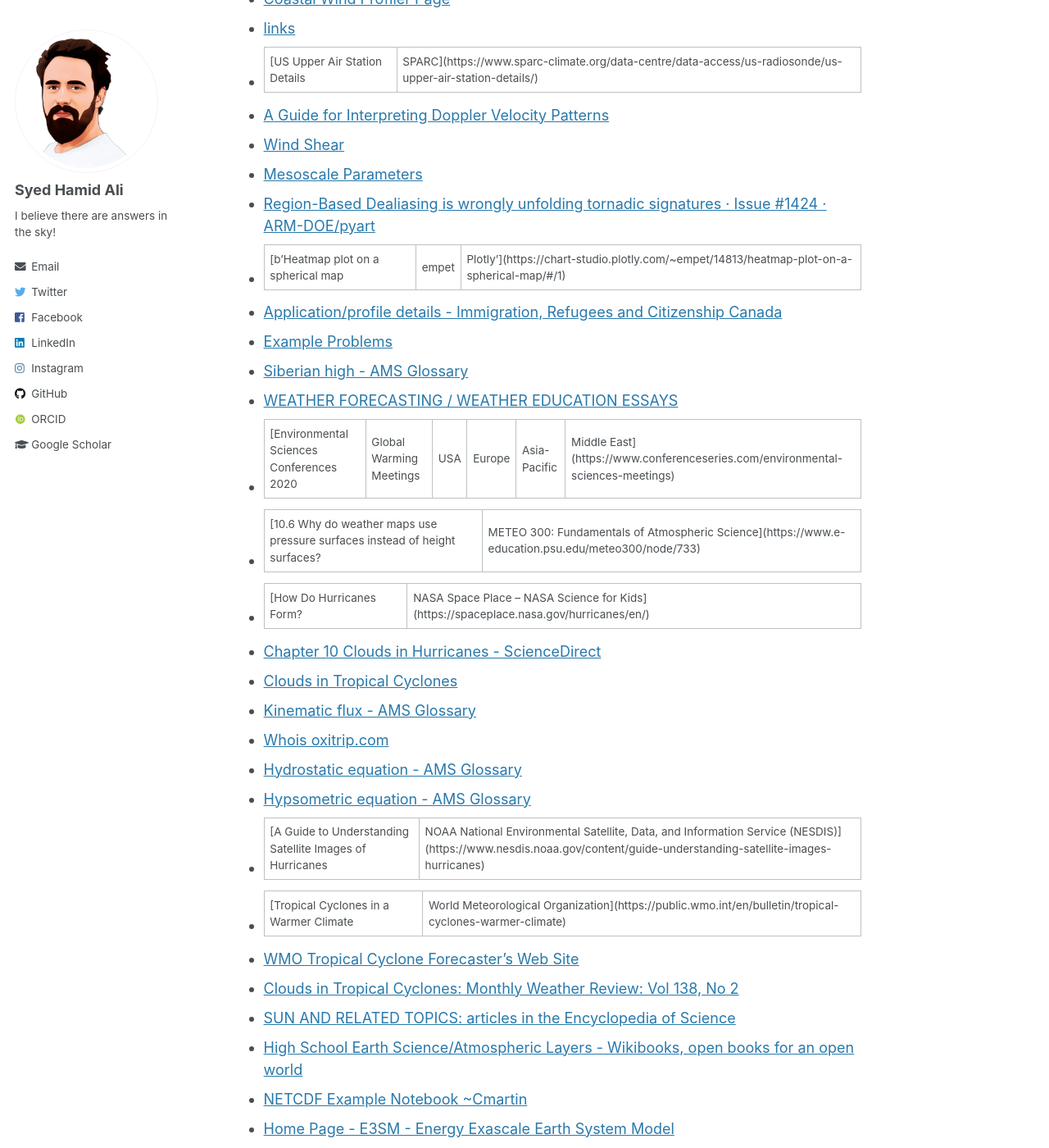
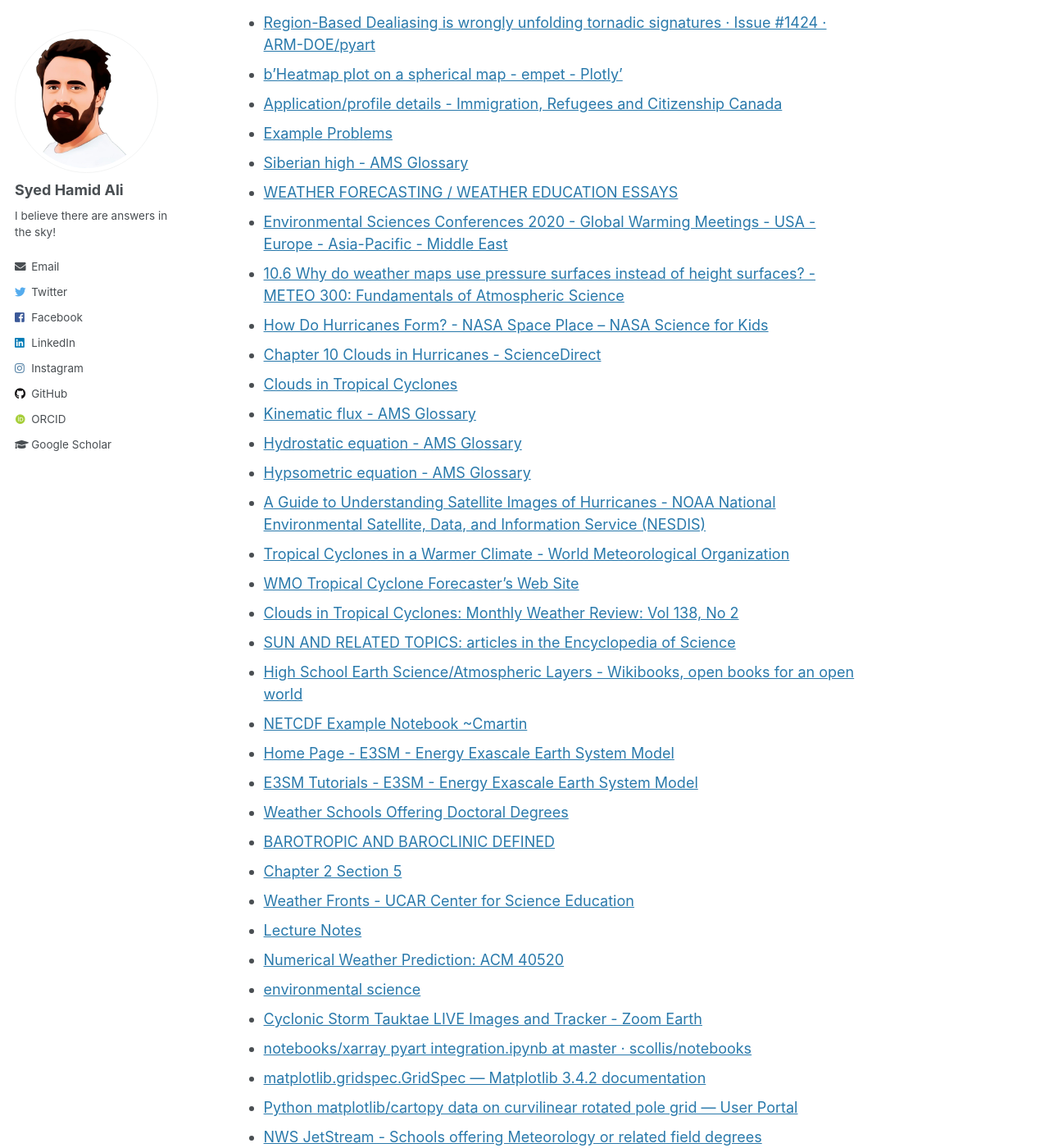
Before and after one commit to syedhamidali/syedhamidali.github.io, a Jekyll site: the page built from _pages/ResourceHub.md, in a window 1280 px wide and 1400 px high, scrolled down 2251 px. Shown: the whole window at 82% size. Built offline with Jekyll 4.4.1, drawn with Linux system fonts in a browser that asks for light colours; some web fonts are replaced; some of the changed text lies outside the part shown.

Commit message:
add page ResourceHub t1

```diff
--- a/_pages/ResourceHub.md
+++ b/_pages/ResourceHub.md
@@ -19,7 +19,7 @@ Create your own colormap
 - [Storm Prediction Center - Current Mesoscale Discussions](https://www.spc.noaa.gov/products/md/)
 - [COD: Forecast Models](https://weather.cod.edu/forecast/)
 - [Tropical Tidbits](https://www.tropicaltidbits.com/)
-- [Lesson 1. Forecasting Fundamentals | Learning Weather at Penn State Meteorology](https://learningweather.psu.edu/node/75)
+- [Lesson 1. Forecasting Fundamentals Learning Weather at Penn State Meteorology](https://learningweather.psu.edu/node/75)
 - [JetStream](https://www.weather.gov/jetstream/)
 - [Storm Prediction Center - Sounding Analysis Archive](https://www.spc.noaa.gov/exper/soundings/)
 - [COD: Satellite and Radar](https://weather.cod.edu/satrad/)
@@ -29,7 +29,7 @@ Create your own colormap
 - [GOES-East CONUS - GeoColor - NOAA / NESDIS / STAR](https://www.star.nesdis.noaa.gov/GOES/conus_band.php?sat=G16&band=GEOCOLOR&length=24)
 - [Atmospheric Soundings](http://weather.uwyo.edu/upperair/sounding.html)
 - [GEMPAK Documentation](https://unidata.github.io/gempak/)
-- [3.5 The Skew-T Diagram: A Wonderful Tool! | METEO 300: Fundamentals of Atmospheric Science](https://www.e-education.psu.edu/meteo300/node/638)
+- [3.5 The Skew-T Diagram: A Wonderful Tool! - METEO 300: Fundamentals of Atmospheric Science](https://www.e-education.psu.edu/meteo300/node/638)
 - [Skew-T Parameters and Indices](https://www.weather.gov/source/zhu/ZHU_Training_Page/convective_parameters/skewt/skewtinfo.html#Sounding1)
 - [Radar Meteorology Glossary](https://courses.comet.ucar.edu/mod/glossary/view.php?id=1599&mode=letter&hook=S&sortkey=&sortorder=)
 - [Skew-T Mastery](https://www.meted.ucar.edu/mesoprim/skewt/)
@@ -38,13 +38,13 @@ Create your own colormap
 - [https://home.chpc.utah.edu/~hallar/cloud_physics/lectures.html](https://home.chpc.utah.edu/~hallar/cloud_physics/lectures.html)
 - [Index of /data/sundar/MODIS_AOD_L3_HRG](https://www.nsstc.uah.edu/data/sundar/MODIS_AOD_L3_HRG/)
 - [Atmosphere Data Store (ECMWF)](https://ads.atmosphere.copernicus.eu/cdsapp#!/home)
-- [Predicting trajectories of caribbean hurricanes | Kaggle](https://www.kaggle.com/code/plutsch/predicting-trajectories-of-caribbean-hurricanes)
-- [forestfire impact prediction (stats and ml) | Kaggle](https://www.kaggle.com/code/psvishnu/forestfire-impact-prediction-stats-and-ml/notebook#Define-the-metrics)
+- [Predicting trajectories of caribbean hurricanes - Kaggle](https://www.kaggle.com/code/plutsch/predicting-trajectories-of-caribbean-hurricanes)
+- [forestfire impact prediction (stats and ml) - Kaggle](https://www.kaggle.com/code/psvishnu/forestfire-impact-prediction-stats-and-ml/notebook#Define-the-metrics)
 - [Predicting the area burned by forest fires with weather data](https://manuelemacchia.com/forest-fires/)
 - [Dual-Pol Products](https://www.weather.gov/jan/dualpolupgrade-products#:~:text=Uses%3A%20ZDR%20can%20be%20used,identify%20aggregation%20of%20dry%20snow.)
-- [Publications and Other Products | Alaska EPSCoR](https://www.alaska.edu/epscor/products/)
+- [Publications and Other Products - Alaska EPSCoR](https://www.alaska.edu/epscor/products/)
 - [MPAS Tutorial — Practice Session Guide](https://www2.mmm.ucar.edu/projects/mpas/tutorial/Virtual2023/)
-- [UniTime 4.7| Lookup Classes](https://timetable.mypurdue.purdue.edu/Timetabling/gwt.jsp?page=classes#name=EAPS&sort=0&term=Fall2023PWL)
+- [UniTime 4.7- Lookup Classes](https://timetable.mypurdue.purdue.edu/Timetabling/gwt.jsp?page=classes#name=EAPS&sort=0&term=Fall2023PWL)
 - [Ohio Valley Derecho: 10 Years Later](https://storymaps.arcgis.com/stories/d009e98baa2d46b48093e82d27b1d18a)
 - [Graduate School Database](https://www.purdue.edu/gradschool/gsdb/wps_future_courses_php/proc_future_courses.php)
 - [nowCOAST](https://nowcoast.noaa.gov/#x=-84.294067&y=39.632677&z=8&layers=95+125:1,6,2,3,4+185+225+285+295+300+305+315+320+325&au=10&o=1.00,1.00,1.00,0.75,0.50,0.85,1.00)
@@ -53,33 +53,32 @@ Create your own colormap
 - [12.7: Cylindrical and Spherical Coordinates - Mathematics LibreTexts](https://math.libretexts.org/Bookshelves/Calculus/Calculus_(OpenStax)/12%3A_Vectors_in_Space/12.07%3A_Cylindrical_and_Spherical_Coordinates)
 - [Csu radartools tutorial - Lrose Wiki](http://wiki.lrose.net/index.php/Csu_radartools_tutorial)
 - [IASTATE Data Archive](https://mtarchive.geol.iastate.edu/)
-- [UNdata | record view | Sunshine](https://data.un.org/Data.aspx?d=CLINO&f=ElementCode%3a15%3bCountryCode%3aUS&c=2,5,6,7,10,15,18,19,20,22,24,26,28,30,32,34,36,38,40,42,44,46&s=CountryName:asc,WmoStationNumber:asc,StatisticCode:asc&v=1)
+- [UNdata - record view - Sunshine](https://data.un.org/Data.aspx?d=CLINO&f=ElementCode%3a15%3bCountryCode%3aUS&c=2,5,6,7,10,15,18,19,20,22,24,26,28,30,32,34,36,38,40,42,44,46&s=CountryName:asc,WmoStationNumber:asc,StatisticCode:asc&v=1)
 - [SondeHub Tracker](https://sondehub.org/#!mt=Mapnik&mz=2&qm=3h&mc=54.97761,-18.45703)
 - [The Bufkit Warehouse - Data Sources](https://meteor.geol.iastate.edu/~ckarsten/bufkit/data/)
 - [Interactive Skew-T](https://www.meted.ucar.edu/mesoprim/skewtd3/)
 - [Coastal Wind Profiler Page](https://met.nps.edu/~lind/profiler/coastprf.htm)
 - [links](https://owd.tcnj.edu/~magee/171/links.html)
-- [US Upper Air Station Details | SPARC](https://www.sparc-climate.org/data-centre/data-access/us-radiosonde/us-upper-air-station-details/)
+- [US Upper Air Station Details - SPARC](https://www.sparc-climate.org/data-centre/data-access/us-radiosonde/us-upper-air-station-details/)
 - [A Guide for Interpreting Doppler Velocity Patterns](https://nssl.noaa.gov/publications/dopplerguide/contents.html)
 - [Wind Shear](https://www.spc.noaa.gov/exper/soundings/help/shear.html#:~:text=Bulk%20Shear%20%2D%20The%20bulk%20wind,supercell%20and%20nonsupercell%20thunderstorm%20environments.)
 - [Mesoscale Parameters](https://www.weather.gov/source/zhu/ZHU_Training_Page/convective_parameters/Sounding_Stuff/MesoscaleParameters.html#:~:text=Supercells%20are%20commonly%20associated%20with,and%20greater%20through%20this%20depth.&text=The%20maximum%20bulk%20shear%20from,of%20the%20equilibrium%20level%20height.)
 - [Region-Based Dealiasing is wrongly unfolding tornadic signatures · Issue #1424 · ARM-DOE/pyart](https://github.com/ARM-DOE/pyart/issues/1424)
-- [b'Heatmap plot on a spherical map | empet | Plotly'](https://chart-studio.plotly.com/~empet/14813/heatmap-plot-on-a-spherical-map/#/1)
+- [b'Heatmap plot on a spherical map - empet - Plotly'](https://chart-studio.plotly.com/~empet/14813/heatmap-plot-on-a-spherical-map/#/1)
 - [Application/profile details - Immigration, Refugees and Citizenship Canada](https://onlineservices-servicesenligne.cic.gc.ca/mycic/dashboard)
 - [Example Problems](http://www.braeunig.us/space/problem.htm)
 - [Siberian high - AMS Glossary](http://glossary.ametsoc.org/wiki/Siberian_high)
 - [WEATHER FORECASTING / WEATHER EDUCATION ESSAYS](http://www.theweatherprediction.com/habyhints/)
-- [Environmental Sciences Conferences 2020 | Global Warming Meetings | USA | Europe | Asia-Pacific | Middle East](https://www.conferenceseries.com/environmental-sciences-meetings)
-- [10.6 Why do weather maps use pressure surfaces instead of height surfaces? | METEO 300: Fundamentals of Atmospheric Science](https://www.e-education.psu.edu/meteo300/node/733)
-- [How Do Hurricanes Form? | NASA Space Place – NASA Science for Kids](https://spaceplace.nasa.gov/hurricanes/en/)
+- [Environmental Sciences Conferences 2020 - Global Warming Meetings - USA - Europe - Asia-Pacific - Middle East](https://www.conferenceseries.com/environmental-sciences-meetings)
+- [10.6 Why do weather maps use pressure surfaces instead of height surfaces? - METEO 300: Fundamentals of Atmospheric Science](https://www.e-education.psu.edu/meteo300/node/733)
+- [How Do Hurricanes Form? - NASA Space Place – NASA Science for Kids](https://spaceplace.nasa.gov/hurricanes/en/)
 - [Chapter 10 Clouds in Hurricanes - ScienceDirect](https://www.sciencedirect.com/science/article/pii/S0074614208628545)
 - [Clouds in Tropical Cyclones](https://journals.ametsoc.org/doi/full/10.1175/2009MWR2989.1)
 - [Kinematic flux - AMS Glossary](http://glossary.ametsoc.org/wiki/Kinematic_flux)
-- [Whois oxitrip.com](https://www.whois.com/whois/oxitrip.com)
 - [Hydrostatic equation - AMS Glossary](http://glossary.ametsoc.org/wiki/Hydrostatic_equation)
 - [Hypsometric equation - AMS Glossary](http://glossary.ametsoc.org/wiki/Hypsometric_equation)
-- [A Guide to Understanding Satellite Images of Hurricanes | NOAA National Environmental Satellite, Data, and Information Service (NESDIS)](https://www.nesdis.noaa.gov/content/guide-understanding-satellite-images-hurricanes)
-- [Tropical Cyclones in a Warmer Climate | World Meteorological Organization](https://public.wmo.int/en/bulletin/tropical-cyclones-warmer-climate)
+- [A Guide to Understanding Satellite Images of Hurricanes - NOAA National Environmental Satellite, Data, and Information Service (NESDIS)](https://www.nesdis.noaa.gov/content/guide-understanding-satellite-images-hurricanes)
+- [Tropical Cyclones in a Warmer Climate - World Meteorological Organization](https://public.wmo.int/en/bulletin/tropical-cyclones-warmer-climate)
 - [WMO Tropical Cyclone Forecaster's Web Site](https://www.wmo.int/pages/prog/www/TCF/TRAINING_DOC/BOM/Dvorak.shtml)
 - [Clouds in Tropical Cyclones: Monthly Weather Review: Vol 138, No 2](https://journals.ametsoc.org/doi/full/10.1175/2009MWR2989.1#)
 - [SUN AND RELATED TOPICS: articles in the Encyclopedia of Science](https://www.daviddarling.info/encyclopedia/S/solar_topics.html)
@@ -90,22 +89,22 @@ Create your own colormap
 - [Weather Schools Offering Doctoral Degrees](https://weather-schools.com/doctoral)
 - [BAROTROPIC AND BAROCLINIC DEFINED](https://www.theweatherprediction.com/habyhints/49/)
 - [Chapter 2 Section 5](http://www.ccpo.odu.edu/SEES/ozone/class/Chap_2/2_5.htm)
-- [Weather Fronts | UCAR Center for Science Education](https://scied.ucar.edu/learning-zone/how-weather-works/weather-fronts)
+- [Weather Fronts - UCAR Center for Science Education](https://scied.ucar.edu/learning-zone/how-weather-works/weather-fronts)
 - [Lecture Notes](https://maths.ucd.ie/~plynch/LECTURE-NOTES/DYNAMIC-Met-2004/)
 - [Numerical Weather Prediction: ACM 40520](https://maths.ucd.ie/~plynch/LECTURE-NOTES/NWP-2004/)
 - [environmental science](https://www.ugc.ac.in/oldpdf/modelcurriculum/env.pdf)
-- [Cyclonic Storm Tauktae LIVE Images and Tracker | Zoom Earth](https://zoom.earth/storms/tauktae-2021/#layers=wind,fires)
+- [Cyclonic Storm Tauktae LIVE Images and Tracker - Zoom Earth](https://zoom.earth/storms/tauktae-2021/#layers=wind,fires)
 - [notebooks/xarray pyart integration.ipynb at master · scollis/notebooks](https://github.com/scollis/notebooks/blob/master/xarray%20pyart%20integration.ipynb)
 - [matplotlib.gridspec.GridSpec — Matplotlib 3.4.2 documentation](https://matplotlib.org/stable/api/_as_gen/matplotlib.gridspec.GridSpec.html)
 - [Python matplotlib/cartopy data on curvilinear rotated pole grid — User Portal](https://www.dkrz.de/up/services/analysis/visualization/sw/python-matplotlib/matplotlib-sourcecode/python-matplotlib-cartopy-data-on-curvilinear-rotated-pole-grid)
 - [NWS JetStream - Schools offering Meteorology or related field degrees](https://www.weather.gov/jetstream/college_lists)
-- [Learn Intro to Machine Learning Tutorials | Kaggle](https://www.kaggle.com/learn/intro-to-machine-learning)
+- [Learn Intro to Machine Learning Tutorials - Kaggle](https://www.kaggle.com/learn/intro-to-machine-learning)
 - [Gallery — GeoCAT-examples documentation](https://geocat-examples.readthedocs.io/en/latest/gallery/index.html#shapefiles)
 - [MSC Radar 2010: Radar Fundamentals](https://courses.comet.ucar.edu/mod/page/view.php?id=1682)
 - [Monthly data analysis — PyCLIM_101 0.2 documentation](https://climate.usu.edu/people/yoshi/pyclm101/monthly.html#eof-analysis)
-- [Long Short Term Memory | Architecture Of LSTM](https://www.analyticsvidhya.com/blog/2017/12/fundamentals-of-deep-learning-introduction-to-lstm/)
-- [Neural Networks From Scratch in Python & R | With Mathematics in Python](https://www.analyticsvidhya.com/blog/2020/07/neural-networks-from-scratch-in-python-and-r/)
-- [Asia-Pacific Data-Research Center | Data](http://apdrc.soest.hawaii.edu/data/data.php?temporal_resolution_index=2)
+- [Long Short Term Memory - Architecture Of LSTM](https://www.analyticsvidhya.com/blog/2017/12/fundamentals-of-deep-learning-introduction-to-lstm/)
+- [Neural Networks From Scratch in Python & R - With Mathematics in Python](https://www.analyticsvidhya.com/blog/2020/07/neural-networks-from-scratch-in-python-and-r/)
+- [Asia-Pacific Data-Research Center - Data](http://apdrc.soest.hawaii.edu/data/data.php?temporal_resolution_index=2)
 - [CALCULATING HORIZONTAL WIND SHEAR AND SHEAR VORTICITY](https://www.theweatherprediction.com/habyhints/193/)
 - [Introduction to Tropical Meteorology, Ch. 8: Tropical Cyclones: <small>8.3 Tropical Cyclogenesis » <br/> 8.3.2 Dynamic Controls on Genesis in the Monsoon Trough Environment »<br/> </small>8.3.2.2 Equatorial Waves](https://ftp.comet.ucar.edu/memory-stick/tropical/textbook_2nd_edition/navmenu.php_tab_9_page_3.2.2.htm)
 - [Files in /products/precip/CWlink/MJO/ARCHIVE/PDF](https://www.cpc.ncep.noaa.gov/products/precip/CWlink/MJO/ARCHIVE/PDF/)
@@ -142,4 +138,4 @@ Create your own colormap
 - [What is Conditional Symmetric Instability (CSI)?](https://www.weather5280.com/blog/2017/01/05/what-is-conditional-symmetric-instability-csi)
 - [R Time Series Tutorial - tsa4](https://www.stat.pitt.edu/stoffer/tsa4/R_toot.htm)
 - [Xarray 8: GRIB Data — ATM433/533 Fall 2022](https://www.atmos.albany.edu/facstaff/ktyle/atm533/core/week7/08_Xarray_GRIB_Data.html)
-- [Agendas, Presentations, and Resources | Mesoscale & Microscale Meteorology Laboratory](https://www.mmm.ucar.edu/events/133004/agenda)
+- [Agendas, Presentations, and Resources - Mesoscale & Microscale Meteorology Laboratory](https://www.mmm.ucar.edu/events/133004/agenda)
```
Also changed, not shown: other parts of _pages/ResourceHub.md (+0 -3 lines).
